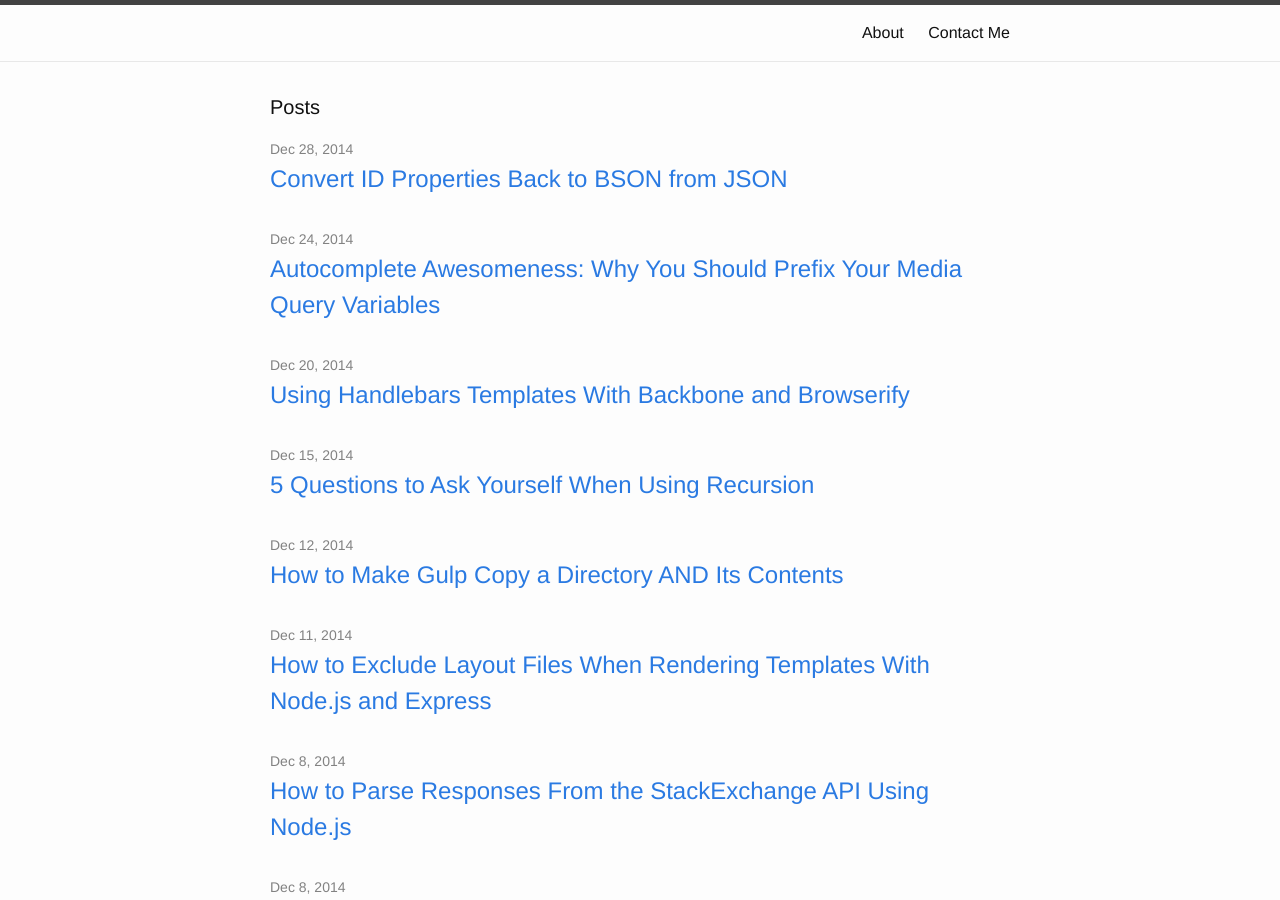
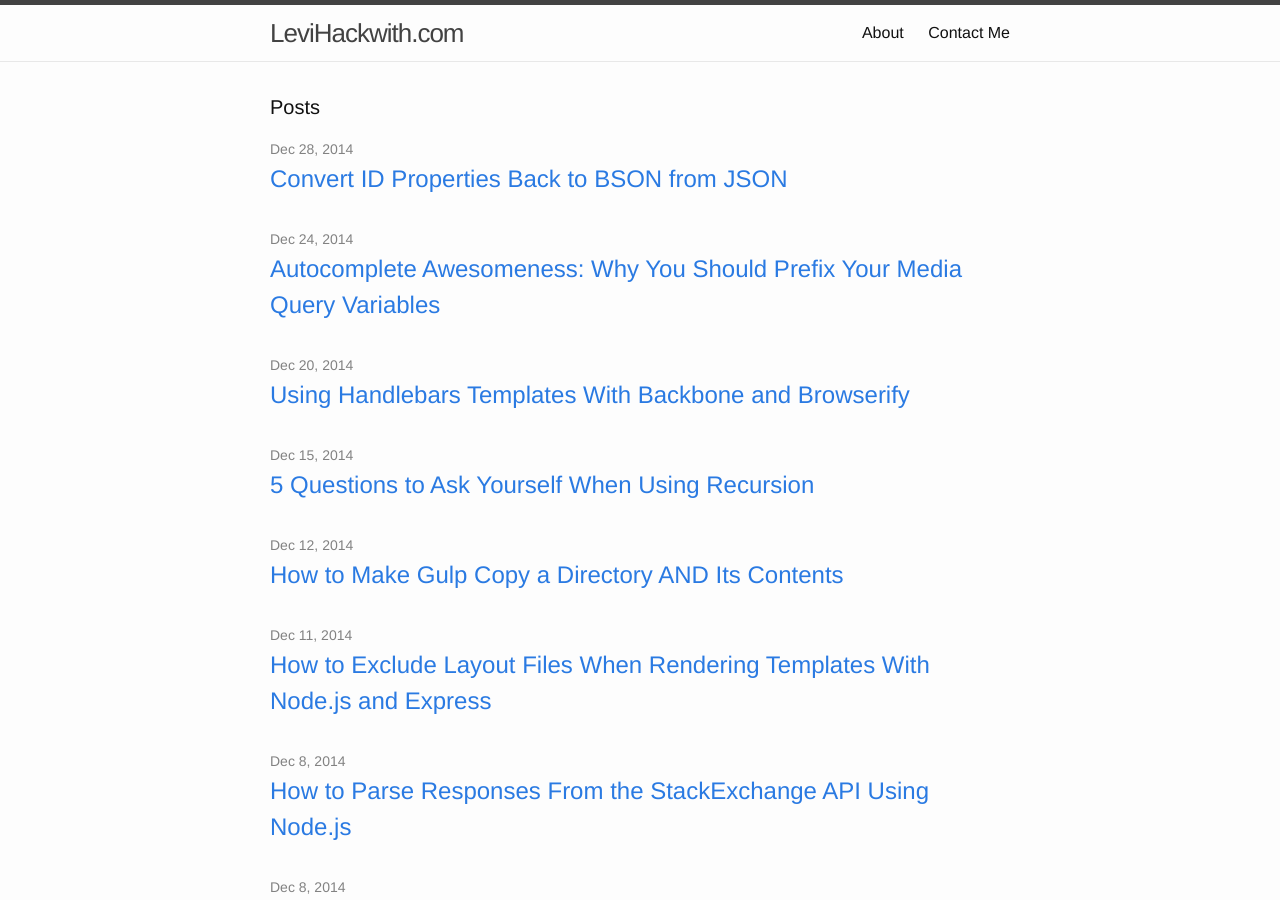
Before and after one commit to opnsrce/opnsrce.github.io, a Jekyll site: the page built from index.html, in a window 1280 px wide and 900 px high. Built offline with Jekyll 4.4.1, drawn with Linux system fonts in a browser that asks for light colours; some of the changed text lies outside the part shown.

Commit message:
Add site title to config

```diff
--- a/_config.yml
+++ b/_config.yml
@@ -1,5 +1,6 @@
 url: http://www.levihackwith.com
 name: Levihackwith.com
+title: LeviHackwith.com
 description: Ship Now. Iterate Later.
 highlighter: 'rouge'
 kramdown:
```
